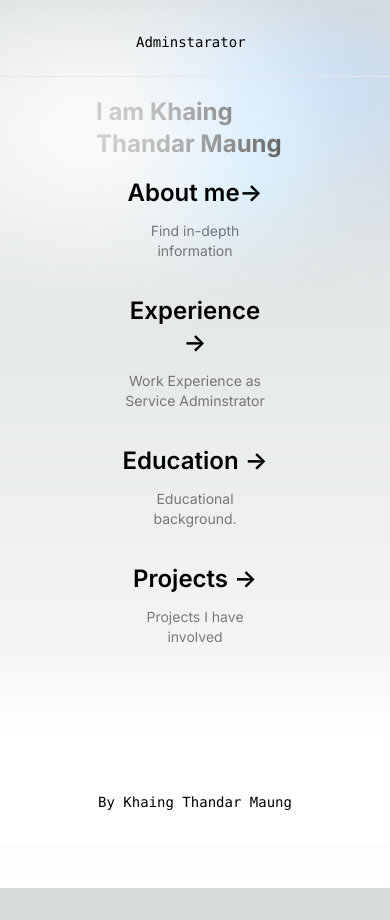
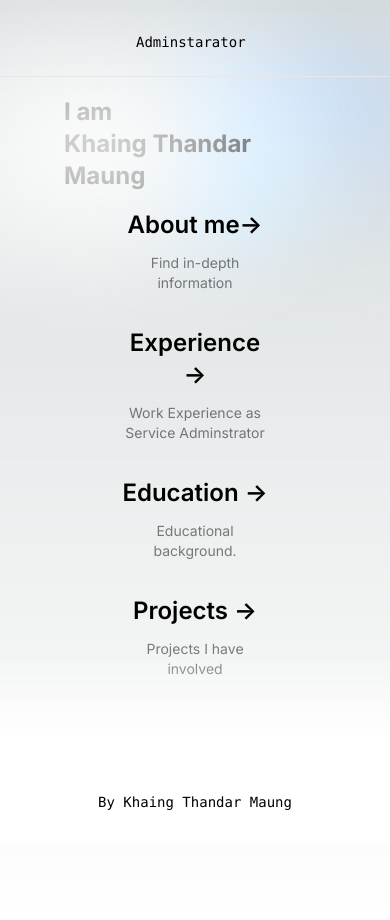
Before and after one commit to ThetHtetS/adminPortfolio, a Next.js app: page / in a window 390 px wide. Shown: the top 920 px of the page. Before the commit the page ends 888 px from the top, so only its background shows below. Built offline with nearby package versions, Linux system fonts and the light colour scheme.

Commit message:
edit view for mobile

```diff
--- a/src/app/education/page.js
+++ b/src/app/education/page.js
@@ -2,12 +2,12 @@ import React from 'react'
 
 export default function Education() {
   return (
-    <div className='h-screen px-28 pt-20'>
+    <div className='h-screen px-6 md:px-28 pt-20'>
      <h1 className='text-xl font-bold'>
          Educational background
      </h1>
       <div className='mt-3 mr-0'>
-         <p className='leading-8'>
+         <p className='leading-8' align="justify">
          &emsp; &emsp; &emsp; I have successfully graduated from Technological University
          with a degree in Bachelor of Engineering  Electronic communication.
 
--- a/src/app/experience/page.js
+++ b/src/app/experience/page.js
@@ -2,12 +2,12 @@
 
  export default function Experience() {
    return (
-     <div className='h-screen px-3 md:px-28 pt-20'>
+     <div className='h-screen px-6 md:px-28 pt-20'>
       <h1 className='text-xl font-bold'>
           Experience
       </h1>
        <div className='mt-3 mr-0'>
-          <p className='leading-8'>
+          <p className='leading-8' align="justify">
           &emsp; &emsp; &emsp; Adminstration is one of the  primary  sectors such as  finance and merketing,
              of an orgnization. Adminstrative role like coordination, communication, record-keeping,
              resource allocation, providing support to a team, is very crutial to ensure smooth operation.
--- a/src/app/page.js
+++ b/src/app/page.js
@@ -22,8 +22,9 @@ export default function Home() {
       </div>
 
       <div className="relative flex place-items-center before:absolute before:h-[300px] before:w-[480px] before:-translate-x-1/2 before:rounded-full before:bg-gradient-radial before:from-white before:to-transparent before:blur-2xl before:content-[''] after:absolute after:-z-20 after:h-[180px] after:w-[240px] after:translate-x-1/3 after:bg-gradient-conic after:from-sky-200 after:via-blue-200 after:blur-2xl after:content-[''] before:dark:bg-gradient-to-br before:dark:from-transparent before:dark:to-blue-700 before:dark:opacity-10 after:dark:from-sky-900 after:dark:via-[#0141ff] after:dark:opacity-40 before:lg:h-[360px] z-[-1]">
-      <span className='md:ml-28 text-2xl font-bold'>
-      I am Khaing Thandar Maung
+      <span className= '-ml-8 md:ml-28 text-2xl font-bold'>
+      I am <br />
+      Khaing Thandar Maung
       </span>
       </div>
 
```
